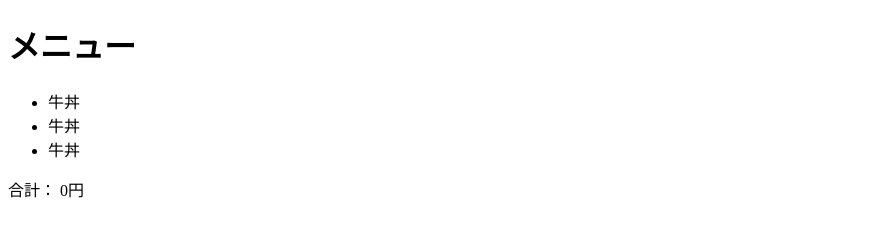
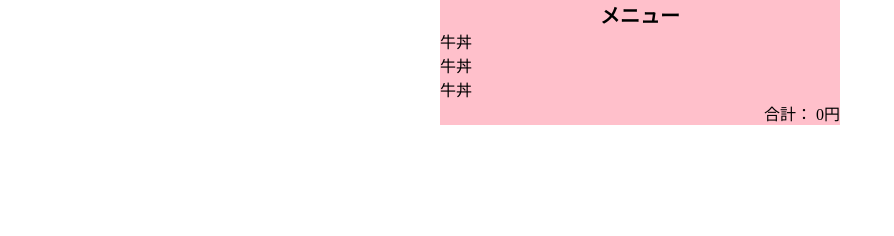
Before and after one commit to umedanaoyuki/MyReact, a plain HTML site: page index.html in a window 1280 px wide. Shown: the whole page, without its empty margins (0-894 px from the left). Drawn offline with nearby package versions, Linux system fonts and the light colour scheme.

Commit message:
CSSでフォントの調整

```diff
--- a/index.html
+++ b/index.html
@@ -7,6 +7,7 @@
   <script src="https://unpkg.com/react@18/umd/react.development.js"></script>
   <script src="https://unpkg.com/react-dom@18/umd/react-dom.development.js"></script>
   <script src="https://unpkg.com/@babel/standalone/babel.min.js"></script>
+  <link rel="stylesheet" href="style.css">
 </head>
 <body>
   <div id="container"></div>
--- /dev/null
+++ b/style.css
@@ -0,0 +1,30 @@
+@charset "utf-8";
+
+body {
+  margin: 0;
+}
+
+#container {
+  width: 400px;
+  margin: 0 auto;
+  background: pink;
+}
+
+
+
+h1 {
+  margin: 0;
+  font-size: 20px;
+  text-align: center;
+}
+
+ul {
+  margin: 0;
+  padding: 0;
+  list-style: none;
+}
+
+p {
+  margin: 0;
+  text-align: right;
+}
```
